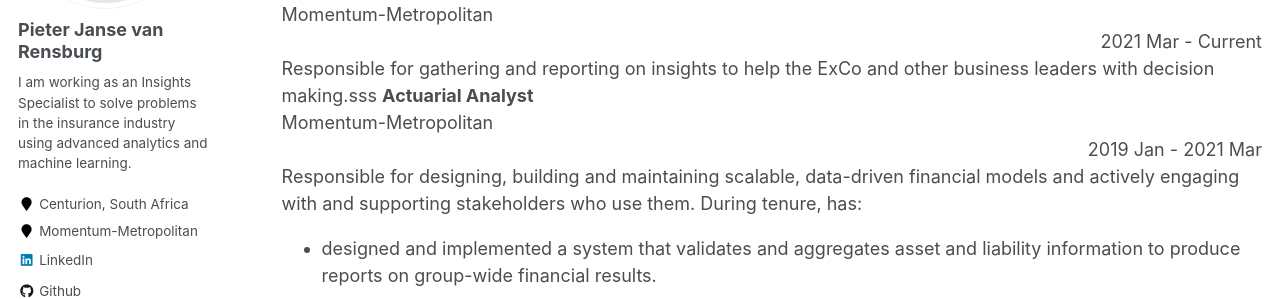
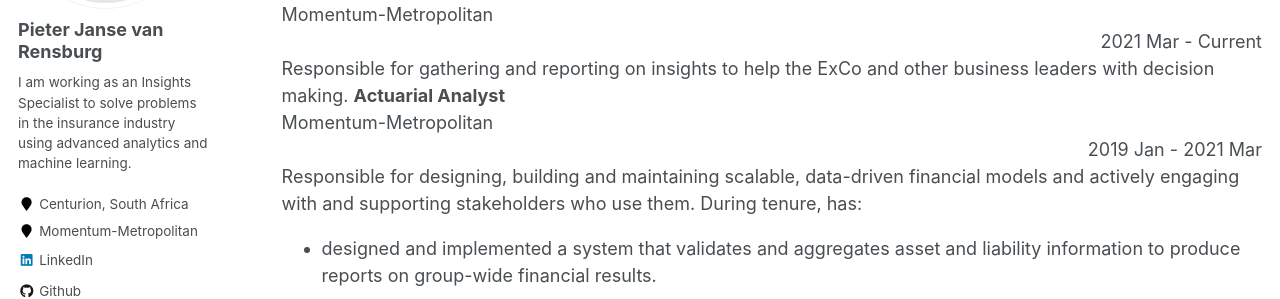
Before and after one commit to Pieter07/my-website, a Jekyll site: the page built from _pages/cv.html, in a window 1280 px wide and 900 px high, scrolled down 593 px. Shown: the part 202-501 px from the top of the window. Built offline with Jekyll 4.4.1, drawn with Linux system fonts in a browser that asks for light colours.

Commit message:
Updated curriculum vitae html file.

```diff
--- a/_pages/cv.html
+++ b/_pages/cv.html
@@ -9,26 +9,31 @@ redirect_from:
 
 {% include base_path %}
 
+<section>
 <h2>Education</h2>
 
 <b>B.BusSci. specializing in Actuarial Science with an additional major in Computer Science</b></br>
-<p>University of Cape Town <div style="text-align: right">2014 - 2018</div></p>
+<p>University of Cape Town<div style="text-align: right">2014 - 2018</div></p>
 <ul>
 <li>Awarded with distinction in Computer Science.</li>
 <li>Class Medal for STA4016H.</li>
 <li>Dean's Merit List.</li>
 </ul>
+</section>
 
+<section>
 <h2>Professional Accredations</h2>
 
 <b>Certified as a Technical Member of the Actuarial Society of South Africa (TASSA)</b></br>
 Actuarial Society of South Africa <div style="text-align: right">2019</div>
+</section>
 
+<section>
 <h2>Work experience</h2>
 <b>Insights Specialist</b></br>
 Momentum-Metropolitan <div style="text-align: right">2021 Mar - Current</div>
 
-Responsible for gathering and reporting on insights to help the ExCo and other business leaders with decision making.sss
+Responsible for gathering and reporting on insights to help the ExCo and other business leaders with decision making.
 
 <b>Actuarial Analyst</b></br>
 Momentum-Metropolitan <div style="text-align: right">2019 Jan - 2021 Mar</div>
@@ -62,22 +67,31 @@ Momentum Metropolitan <div style="text-align: right">2017 Dec - 2018 Feb</div>
 Analyzed the year-on-year surplus emerging for several insurance products, identified discrepancies and trends and
 reported on these to actuarial team leaders. Moreover, setup Excel spreadsheets to check numerous assumptions used
 in the valuation basis
+</section>
 
+<section>
 <h2>Programming & Data Manipulation Languages</h2>
 
 Python • R • VBA • SQL (SQL Server, PostgreSQL) • NoSQL (MongoDB, CouchDB) • C++ • Rust • Go • Java • C# • F# • Haskell •
 PHP • JavaScript and Typescript (React) • MATLAB
+</section>
 
+<section>
 <h2>Platforms and Technologies</h2>
 
 AWS • Apache Spark  • Docker  • GraphQL  • Git  • Jira  • Keras  • .Net • Node  • Pytorch  • React  • Sprint  • Tensorflow
+</section>
 
+<section>
 <h2>Publications</h2>
 
   <ul>{% for post in site.publications %}
     {% include archive-single-cv.html %}
   {% endfor %}</ul>
+</section>
 
+<section>
 <h2>References</h2>
 
 Available on request.
+</section>
```
